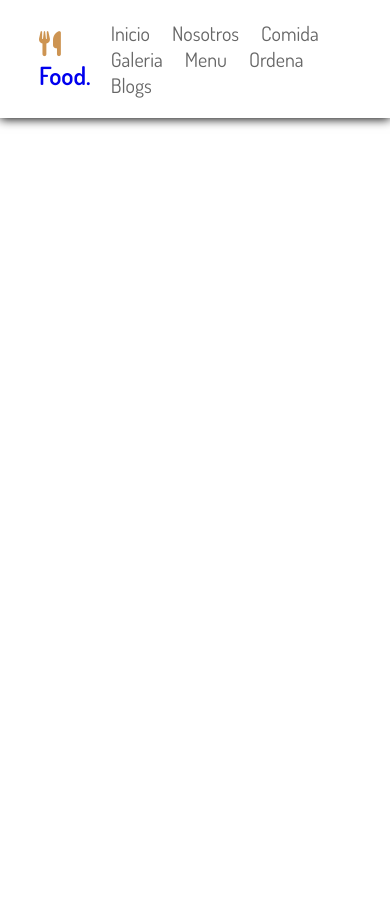
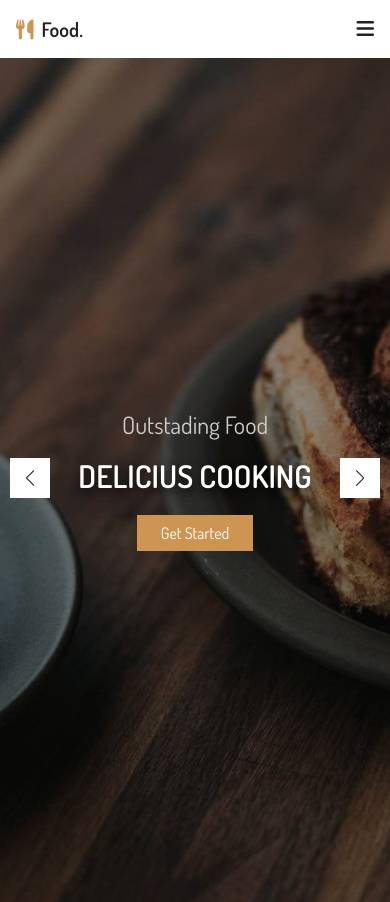
Before and after one commit to iuriasydes/restaurantPage, a plain HTML site: page index.html in a window 390 px wide. Before the commit the page ends 844 px from the top, so only its background shows below. Drawn offline with nearby package versions, Linux system fonts and the light colour scheme.

Commit message:
agregando el slide de imagenes

```diff
--- a/index.html
+++ b/index.html
@@ -7,6 +7,7 @@
   <meta name="viewport" content="width=device-width, initial-scale=1.0">
   <title>Restaurant Page</title>
   <link rel="stylesheet" href="https://cdnjs.cloudflare.com/ajax/libs/font-awesome/6.0.0-beta3/css/all.min.css">
+  <link rel="stylesheet" href="https://unpkg.com/swiper@7/swiper-bundle.min.css">
   <link rel="stylesheet" href="style.css">
 </head>
 
@@ -26,9 +27,44 @@
     <div id="menu-btn" class="fas fa-bars"></div>
   </section>
   <!-- /HEADER -->
+  <!-- HOME -->
+  <section class="home" id="home">
+    <div class="swiper home-slider">
+      <div class="swiper-wrapper">
+
+        <div class="swiper-slide" style="background: url(imgs/home-slide-1.jpg) no-repeat;">
+          <div class="content">
+            <span>Outstading Food</span>
+            <h3>Delicius cooking</h3>
+            <a href="#" class="btn">get started</a>
+          </div>
+        </div>
+
+        <div class="swiper-slide" style="background: url(imgs/home-slide-2.jpg) no-repeat;">
+          <div class="content">
+            <span>Outstading Food</span>
+            <h3>Morning Moment</h3>
+            <a href="#" class="btn">get started</a>
+          </div>
+        </div>
+
+        <div class="swiper-slide" style="background: url(imgs/home-slide-3.jpg) no-repeat;">
+          <div class="content">
+            <span>Outstading Food</span>
+            <h3>Authentic kitchen</h3>
+            <a href="#" class="btn">get started</a>
+          </div>
+        </div>
+
+      </div>
+      <div class="swiper-button-next"></div>
+      <div class="swiper-button-prev"></div>
+    </div>
+  </section>
+  <!-- /HOME -->
 
 
-
+  <script src="https://unpkg.com/swiper@7/swiper-bundle.min.js"></script>
   <script src="script.js"></script>
 </body>
 
--- a/script.js
+++ b/script.js
@@ -0,0 +1,16 @@
+let navbar = document.querySelector(".header .navbar");
+let menuBtn = document.querySelector("#menu-btn");
+
+menuBtn.onclick = () => {
+  menuBtn.classList.toggle("fa-times");
+  navbar.classList.toggle("active");
+};
+
+let swiper = new Swiper(".home-slider", {
+  grabCursor: true,
+  loop: true,
+  navigation: {
+    nextEl: ".swiper-button-next",
+    prevEl: ".swiper-button-prev",
+  },
+});
--- a/style.css
+++ b/style.css
@@ -7,7 +7,7 @@
   --light-black: #666;
   --light-white: #ccc;
   --light-bg: #f5f5f5;
-  --dark-bg: rgba(0, 0, 0, 0.7);
+  --dark-bg: rgba(0, 0, 0, 0.3);
   --border: 0.1rem solid #aaa;
   --box-shadow: 0 0.1rem 1rem;
 }
@@ -41,8 +41,21 @@ html::-webkit-scrollbar-track {
 html::-webkit-scrollbar-thumb {
   background-color: var(--peru);
 }
+/*HEADER*/
 section {
   padding: 5rem 10%;
+}
+.btn {
+  margin-top: 1rem;
+  display: inline-block;
+  background: var(--peru);
+  color: var(--white);
+  font-size: 2rem;
+  cursor: pointer;
+  padding: 1rem 3rem;
+}
+.btn:hover {
+  letter-spacing: 0.2rem;
 }
 .header {
   padding-top: 2rem;
@@ -55,11 +68,13 @@ section {
   top: 0;
   left: 0;
   right: 0;
+  background: var(--white);
   z-index: 1;
 }
 .header .logo {
   font-size: 2.5rem;
   font-weight: bolder;
+  color: var(--black);
 }
 .header .logo i {
   color: var(--peru);
@@ -79,4 +94,115 @@ section {
   color: var(--black);
   display: none;
 }
-13: 00;
+/*HOME*/
+.home {
+  padding: 0;
+  background: var(--black);
+}
+.home .swiper-slide {
+  min-height: 100vh;
+  background-size: cover !important;
+  background-position: center !important;
+  position: relative;
+  z-index: 0;
+  display: flex; /*Colococamos el texto en el centro*/
+  align-items: center;
+  justify-content: center;
+}
+.home .swiper-slide::before {
+  content: ""; /*Coloca la pantalla obscura delante del fondo*/
+  position: absolute;
+  top: 0;
+  left: 0;
+  height: 100%;
+  width: 100%;
+  background: var(--dark-bg);
+  z-index: -1;
+}
+.home .swiper-slide .content {
+  text-align: center;
+  width: 70rem;
+}
+.home .swiper-slide .content span {
+  font-size: 3rem;
+  display: block;
+  padding-bottom: 0.5rem;
+  color: var(--light-white);
+}
+
+.home .swiper-slide .content h3 {
+  font-size: 8vw;
+  text-transform: uppercase;
+  color: var(--white);
+  text-shadow: 0 0.5rem 1rem rgba(0, 0, 0, 0.7);
+  line-height: 1;
+  padding: 2rem 0;
+}
+.swiper-button-next,
+.swiper-button-prev {
+  height: 5rem;
+  width: 5rem;
+  line-height: 5rem;
+  background: var(--white);
+  color: var(--black);
+}
+.swiper-button-next:hover,
+.swiper-button-prev:hover {
+  background: var(--peru); /*Modifica los botones del slide*/
+  color: var(--white);
+}
+.swiper-button-next::after,
+.swiper-button-prev::after {
+  font-size: 2rem;
+}
+
+@media (max-width: 1200px) {
+  section {
+    padding: 3rem 5%;
+  }
+}
+
+@media (max-width: 990px) {
+  section {
+    padding: 3rem 2rem;
+  }
+  html {
+    font-size: 55%;
+  }
+}
+
+@media (max-width: 760px) {
+  #menu-btn {
+    display: inline-block;
+  }
+  .fa-times {
+    transform: rotate(180deg); /*gira el icon menu a X*/
+  }
+  .header .navbar {
+    position: absolute;
+    top: 99%;
+    left: 0;
+    right: 0;
+    background-color: var(--white);
+    border-top: var(--border);
+    clip-path: polygon(0 0, 100% 0, 100% 0, 0 0); /*Oculta los link del menu*/
+  }
+  .header .navbar.active {
+    clip-path: polygon(
+      0 0,
+      100% 0,
+      100% 100%,
+      0 100%
+    ); /*muestra las opciones de l menu al precionar el icono*/
+  }
+  .header .navbar a {
+    display: block; /*Coloca el menu hacia abajo*/
+    margin: 2rem;
+  }
+}
+
+@media (max-width: 450px) {
+  html {
+    font-size: 50%;
+  }
+}
```
